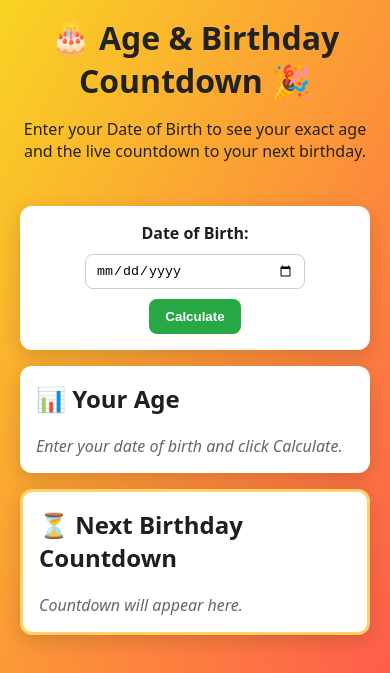
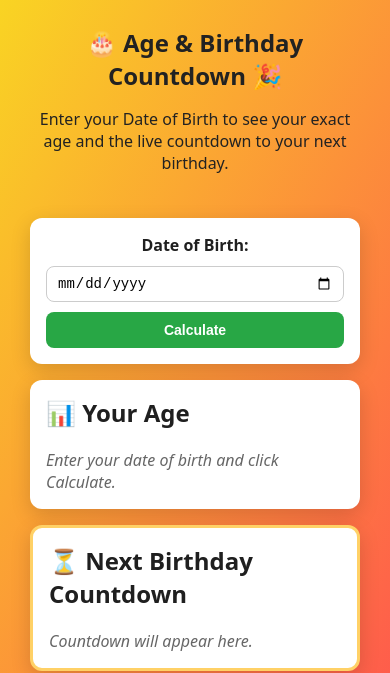
Before and after one commit to Gohil-Dixit/Birthday-Special, a plain HTML site: page index.html in a window 390 px wide. Shown: the top 673 px of the page. Drawn offline with Linux system fonts and the light colour scheme.

Commit message:
Update style.css

```diff
--- a/style.css
+++ b/style.css
@@ -150,3 +150,18 @@ footer i {
   font-size: 18px;
   vertical-align: middle;
 }
+@media (max-width: 600px) {
+  body {
+    padding: 10px;
+  }
+
+  input, button {
+    width: 100%;
+    font-size: 14px;
+  }
+
+  h1 {
+    font-size: 24px;
+    text-align: center;
+  }
+}
```
